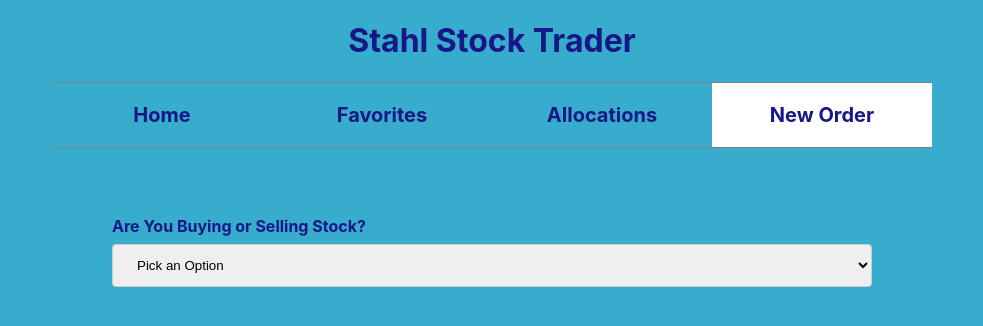
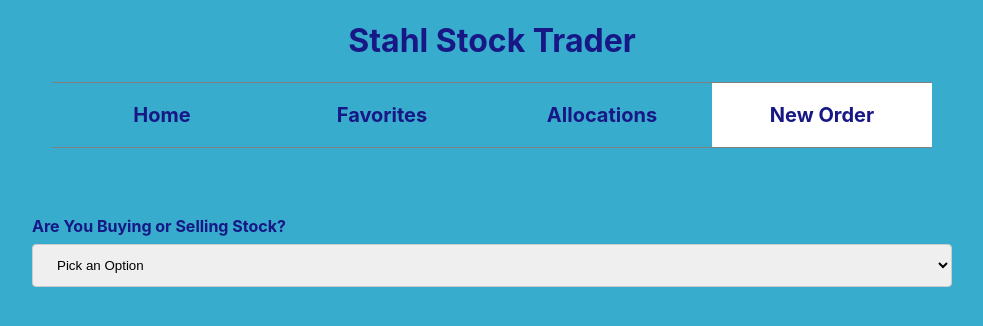
Before and after one commit to Andrewstahl/phase-2-final-project, a React (Create React App) app: page /order in a window 1280 px wide. Shown: the top 326 px of the page, without its empty margins (148-1131 px from the left). Built offline with nearby package versions, Linux system fonts and the light colour scheme; data requests are answered from the project's data file.

Commit message:
Adjusted formatting for div headers

```diff
--- a/src/index.css
+++ b/src/index.css
@@ -61,7 +61,7 @@ div.form-container {
   border-radius: 5px;
   /* background-color: #f8efef; */
   padding: 20px;
-  margin: 3em 15em;
+  margin: 3em 10em;
 }
 
 code {
@@ -81,11 +81,11 @@ div.stock-title {
   /* float: left; */
 }
 
-div.header {
+/* div.header {
   /* position: fixed; */
   /* top: 0;
-  left: 0; */
-}
+  left: 0;
+} */
 
 div.newOrderButtons {
   justify-content: space-between;
```
